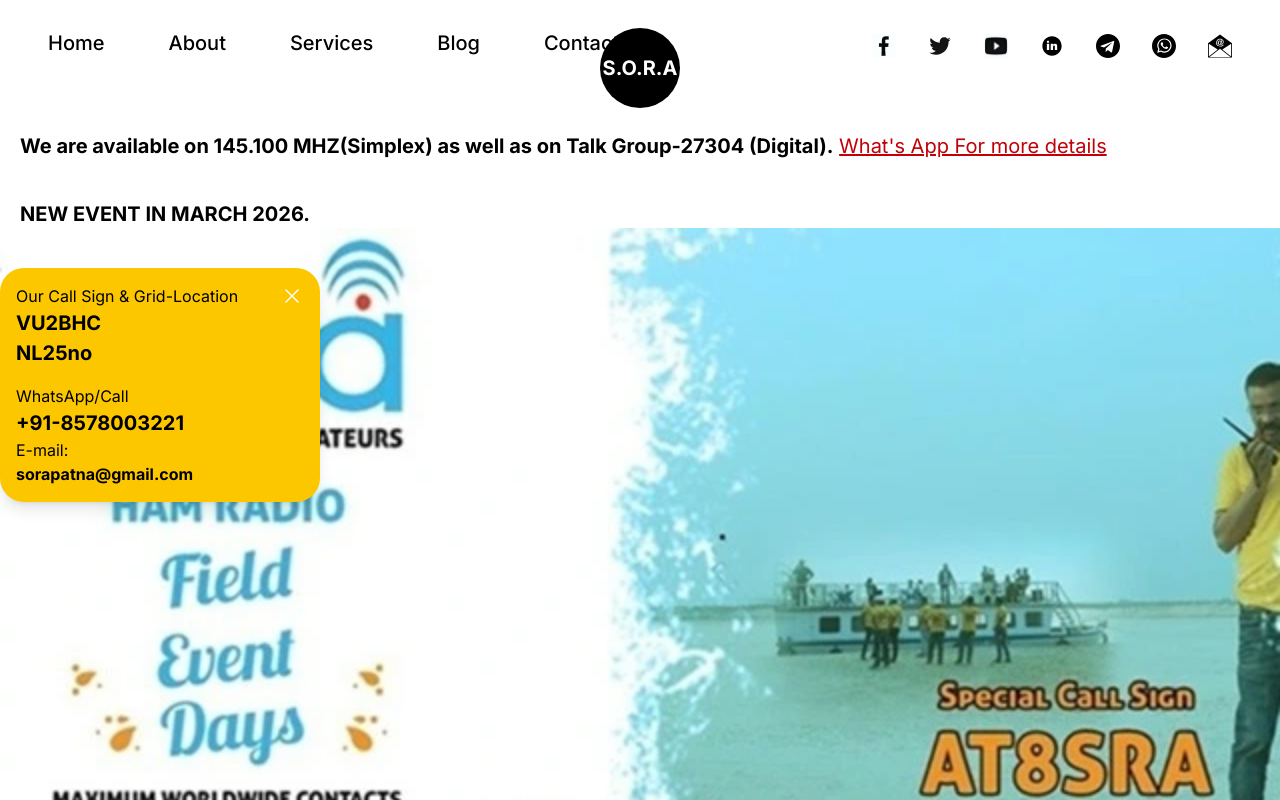
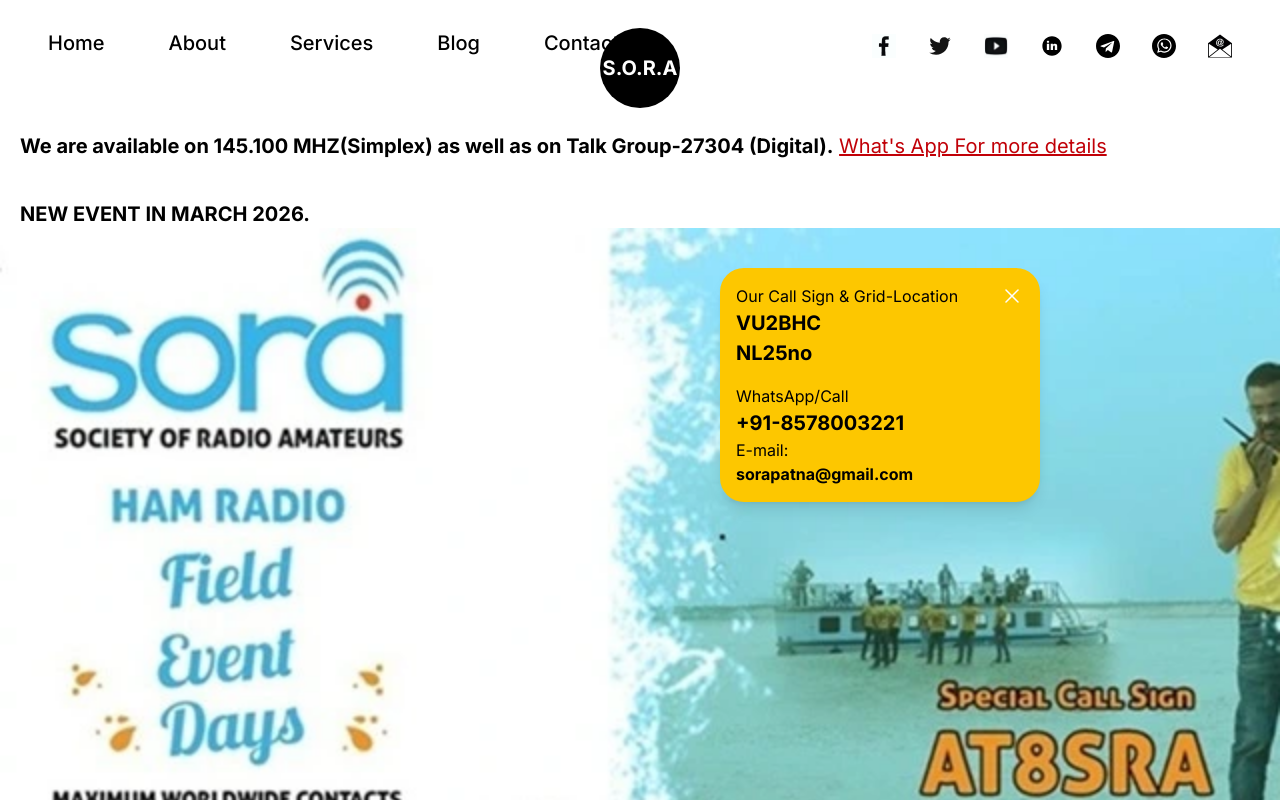
Before and after one commit to sorapatna/SORA-WEBSITE, a Next.js app: page / in a window 1280 px wide. Shown: the top 800 px of the page. Built offline with nearby package versions, Linux system fonts and the light colour scheme.

Commit message:
Update Hero.tsx

```diff
--- a/components/Hero.tsx
+++ b/components/Hero.tsx
@@ -15,7 +15,10 @@ const Hero = () => {
       </div>
 
       {/* Left Content */}
+      <div className="relative z-20 flex flex-1 flex-col xl:w-1/2 px-5 md:px-10">
+        {/* Add your text/content here */}
 
+      </div>
 
       {/* Right Content */}
       <div className="relative z-20 flex flex-1 items-start mt-10 md:mt-0 mb-10 md:mb-20 px-5 md:px-0">
```
